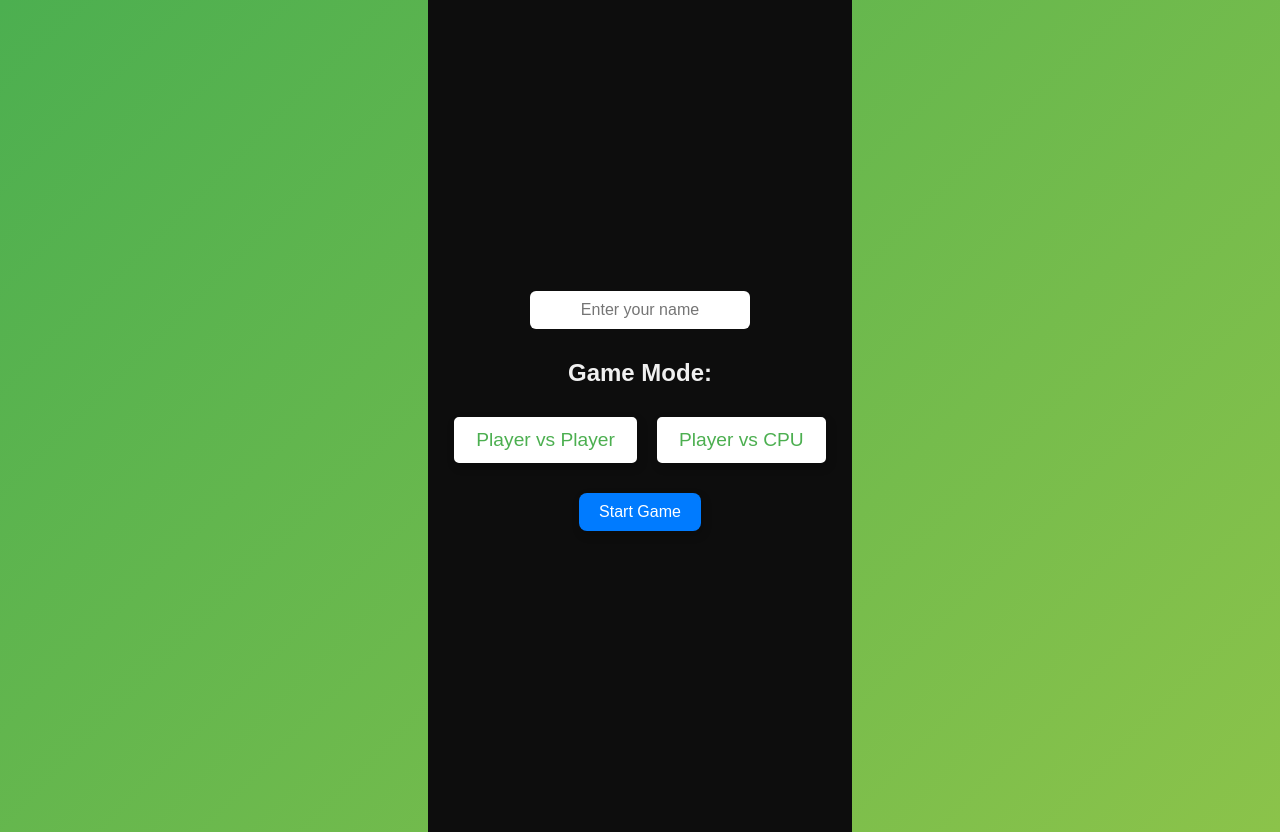
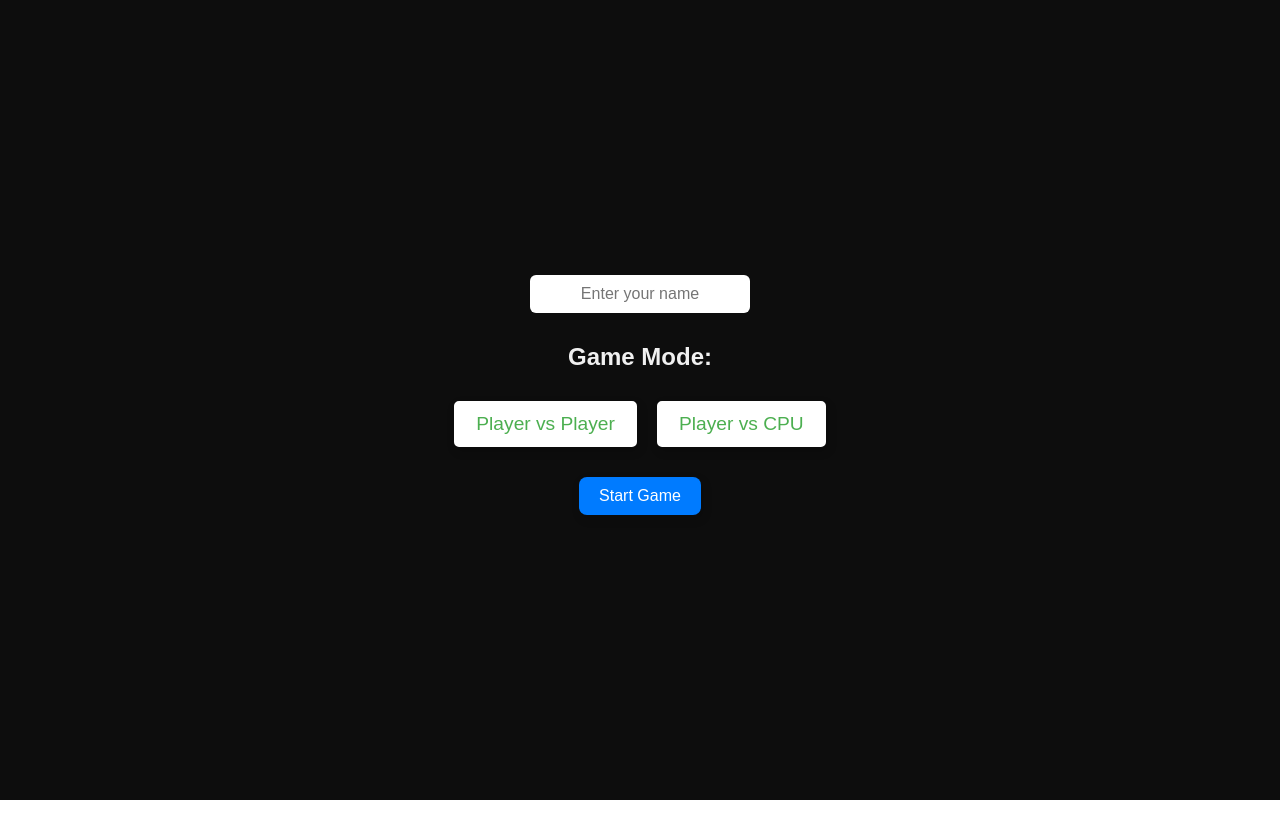
Before and after one commit to ekojodu/titato, a React (Vite) app: page / in a window 1280 px wide. After the commit the page ends 800 px from the top, so only its background shows below. Built offline with nearby package versions, Linux system fonts and the light colour scheme.

Commit message:
Update GameBoard.jsx

```diff
--- a/src/components/GameBoard.jsx
+++ b/src/components/GameBoard.jsx
@@ -65,6 +65,7 @@ const Gameboard = () => {
 	};
 
 	return (
+		<div style={styles.outerWrapper}>
 			<div style={styles.container}>
 				{!isNameEntered ? (
 					<div style={styles.startScreen}>
@@ -134,20 +135,31 @@ const Gameboard = () => {
 					</>
 				)}
 			</div>
+		</div>
 	);
 };
 
 const styles = {
+	outerWrapper: {
+		minHeight: '100vh',
+		width: '100vw',
+		backgroundColor: '#0d0d0d', // oil black
+		display: 'flex',
+		alignItems: 'center',
+		justifyContent: 'center',
+		overflow: 'hidden',
+		margin: 0,
+		padding: 0,
+	},
 	container: {
-		minHeight: '100vh',
-		backgroundColor: '#0d0d0d',
 		color: '#f0f0f0',
 		display: 'flex',
 		flexDirection: 'column',
 		alignItems: 'center',
 		justifyContent: 'center',
-		padding: '1rem',
-		overflow: 'hidden',
+		textAlign: 'center',
+		width: '100%',
+		maxWidth: '400px',
 	},
 	startScreen: {
 		display: 'flex',
```
Lines whose indentation alone changed are shown as unchanged.
